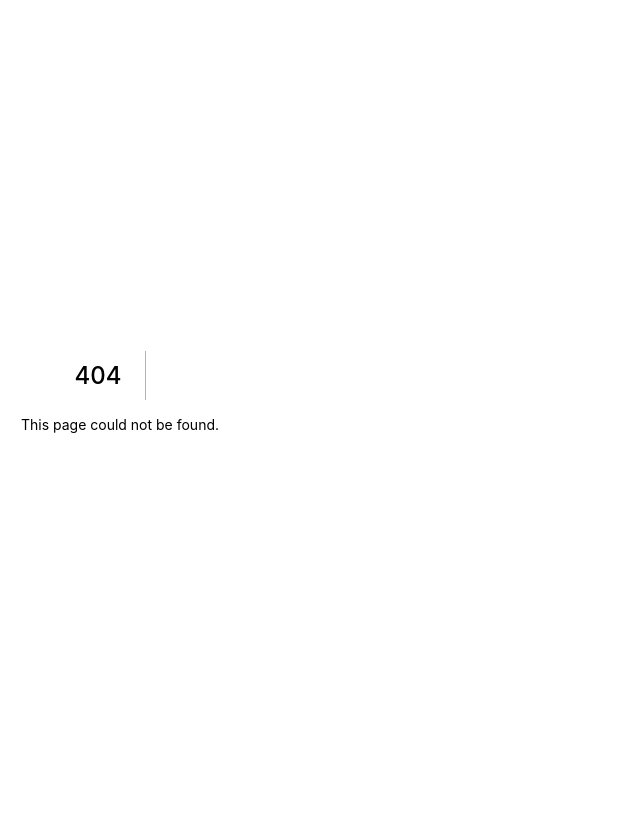
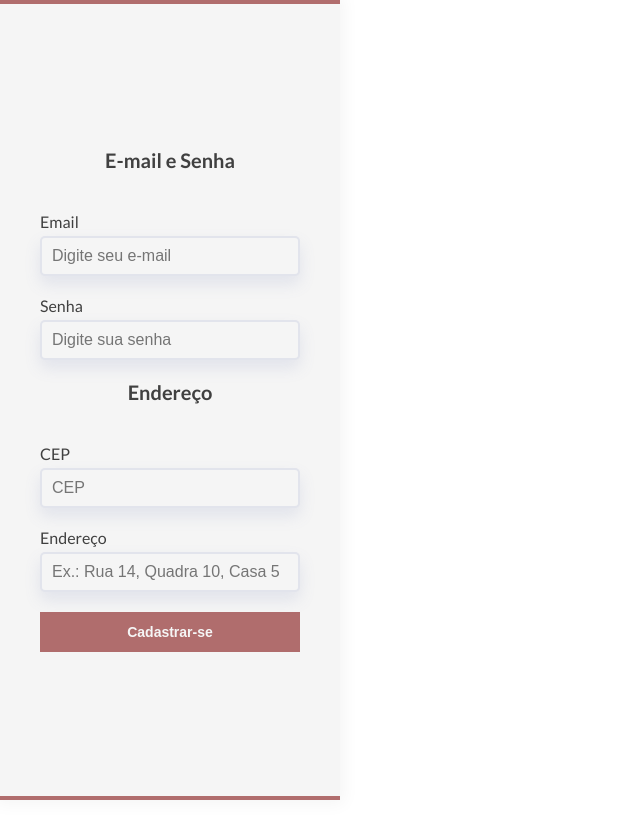
Before and after one commit to Nadno/e-commerce-front-end, a Next.js app: page /sign-up in a window 1280 px wide. Before the commit this address had no page. Shown: the top 838 px of the page, without its empty margins (0-640 px from the left). Built offline with nearby package versions, Linux system fonts and the light colour scheme.

Commit message:
component, started SignUp

```diff
--- /dev/null
+++ b/pages/sign-up.tsx
@@ -0,0 +1,64 @@
+import React, { useCallback, FormEvent } from 'react';
+import Form from '../src/components/Form';
+
+import Input from '../src/components/Input';
+import FormData from '../src/HOC/form';
+
+const SignUp = FormData(
+  ({ data, handleChange }) => {
+    const handleSubmit = useCallback((e: FormEvent) => {
+      e.preventDefault();
+    }, []);
+
+    return (
+      <Form onSubmit={handleSubmit}>
+        <Form.Fieldset>
+          <legend>E-mail e Senha</legend>
+          <Input
+            id="email"
+            name="email"
+            value={data.email}
+            label="Email"
+            placeholder="Digite seu e-mail"
+            handleChange={handleChange}
+          />
+
+          <Input
+            type="password"
+            id="password"
+            name="password"
+            value={data.password}
+            label="Senha"
+            placeholder="Digite sua senha"
+            handleChange={handleChange}
+          />
+        </Form.Fieldset>
+
+        <Form.Fieldset>
+          <legend>Endereço</legend>
+          <Input
+            id="zip-code"
+            name="zipCode"
+            value={data.zipCode}
+            label="CEP"
+            placeholder="CEP"
+            handleChange={handleChange}
+          />
+
+          <Input
+            id="address"
+            name="address"
+            value={data.address}
+            label="Endereço"
+            placeholder="Ex.: Rua 14, Quadra 10, Casa 5"
+            handleChange={handleChange}
+          />
+        <Form.Submit>Cadastrar-se</Form.Submit>
+        </Form.Fieldset>
+      </Form>
+    );
+  },
+  { email: '', password: '', zipCode: '', address: '', }
+);
+
+export default SignUp;
```
